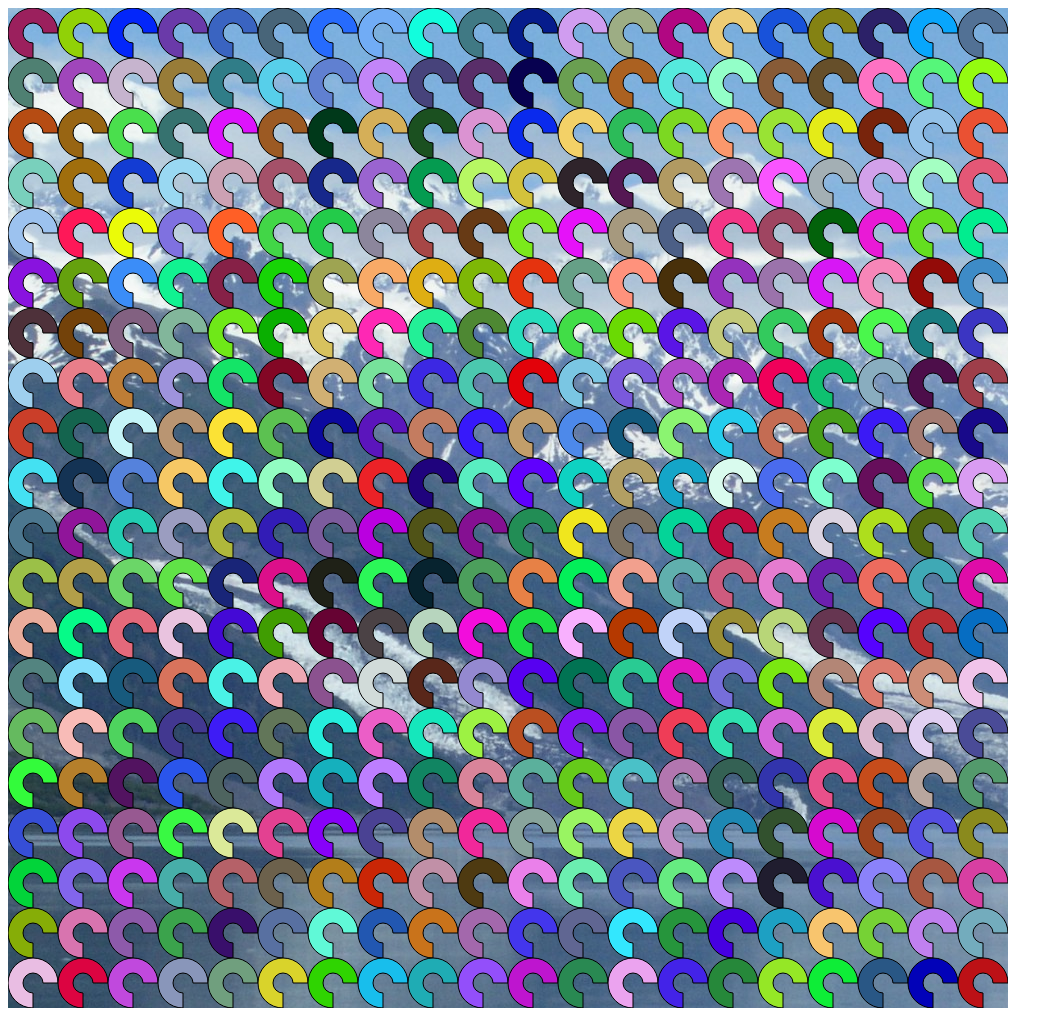
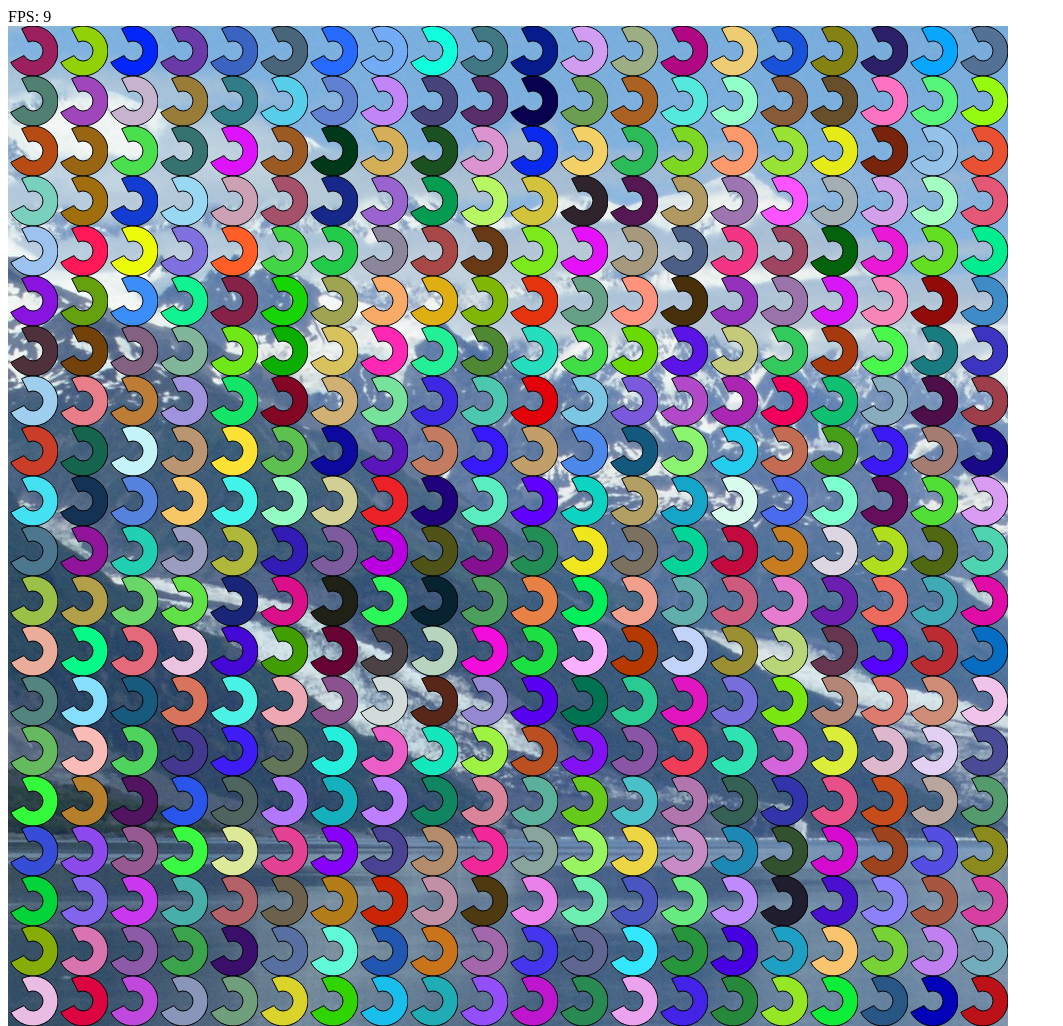
Before and after one commit to andis-roze/dancing-donuts, a website built with webpack: page dist/index.html in a window 1280 px wide. Shown: the whole page, without its empty margins (0-1063 px from the left). Built offline with nearby package versions, Linux system fonts and the light colour scheme; animation ran at ten frames a second.

Commit message:
Implement animation

```diff
--- a/src/DonutContainer.ts
+++ b/src/DonutContainer.ts
@@ -5,6 +5,8 @@ interface DonutInstance {
     startAngle: number;
     endAngle: number;
 }
+
+type ShowFps = (fps: number) => void;
 
 export class DonutContainer {
     private canvas: HTMLCanvasElement;
@@ -14,7 +16,6 @@ export class DonutContainer {
     private donutOuterRadius = 25;
     private donutInnerRadius = 10;
     private donuts: DonutInstance[] = [];
-    private animationFrameId: number;
 
     public constructor (canvas: HTMLCanvasElement) {
         const donutDiameter = 2 * this.donutOuterRadius;
@@ -50,16 +51,36 @@ export class DonutContainer {
         }
     }
 
-    public run(): void {
-        window.cancelAnimationFrame(this.animationFrameId);
-        this.animationFrameId = window.requestAnimationFrame(() => {
-            this.donuts.forEach((donutInstance: DonutInstance) => {
-                donutInstance.donut.render({
-                    startAngle: donutInstance.startAngle,
-                    endAngle: donutInstance.endAngle,
+    public run(radiansPerSecond: number, showFps?: ShowFps): void {
+        const FPS = 60;
+        const INTERVAL = 1000 / FPS;
+        let performanceTime = performance.now();
+        let performanceDelta = 0;
+        const renderLoop = (time: number) => {
+            performanceDelta = time - performanceTime;
+
+            if (performanceDelta > INTERVAL) {
+                const step = radiansPerSecond * performanceDelta / 1000;
+                performanceTime = time - (performanceDelta % INTERVAL);
+
+                if (showFps) {
+                    showFps(Math.round(1000 / performanceDelta));
+                }
+
+                this.donuts.forEach((donut: DonutInstance, idx: number) => {
+                    this.donuts[idx].startAngle += step;
+                    this.donuts[idx].endAngle += step;
+                    donut.donut.render({
+                        startAngle: donut.startAngle + step,
+                        endAngle: donut.endAngle + step,
+                    });
                 });
-            });
-        });
+            }
+
+            window.requestAnimationFrame(renderLoop);
+        };
+
+        window.requestAnimationFrame(renderLoop);
     }
 }
 
--- a/src/index.ts
+++ b/src/index.ts
@@ -2,7 +2,13 @@ import { DonutContainer } from "./DonutContainer";
 
 document.addEventListener("DOMContentLoaded", () => {
     const canvas = document.createElement("canvas");
+    const fpsContainer = document.querySelector(".fps");
     const donutContainer = new DonutContainer(canvas);
+
     document.body.appendChild(canvas);
-    donutContainer.run();
+    donutContainer.run(Math.PI, (fps: number) => {
+        if (fpsContainer) {
+            fpsContainer.innerHTML = `FPS: ${fps}`;
+        }
+    });
 });
```
Also changed, not shown: dist/index.html.
